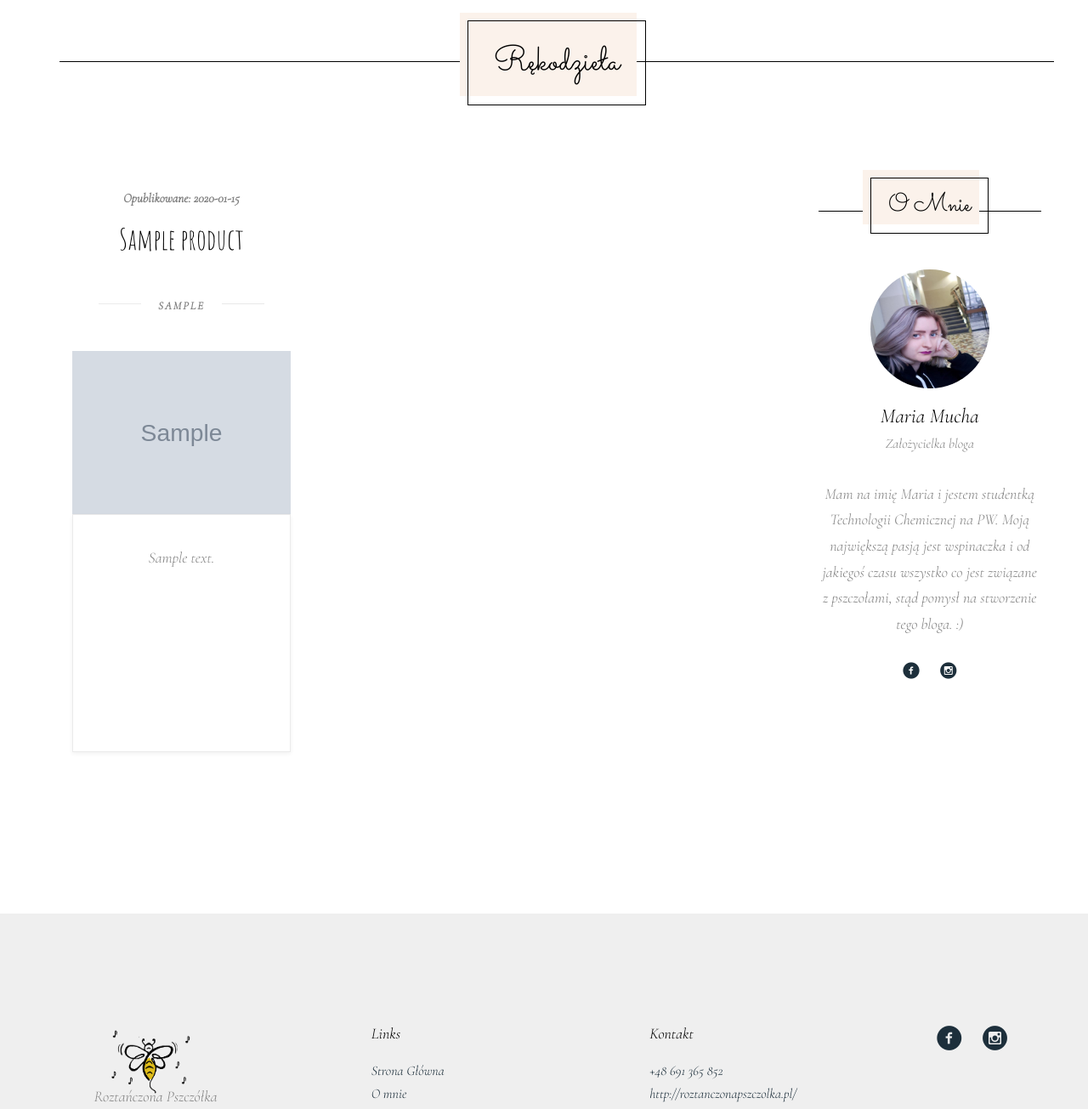
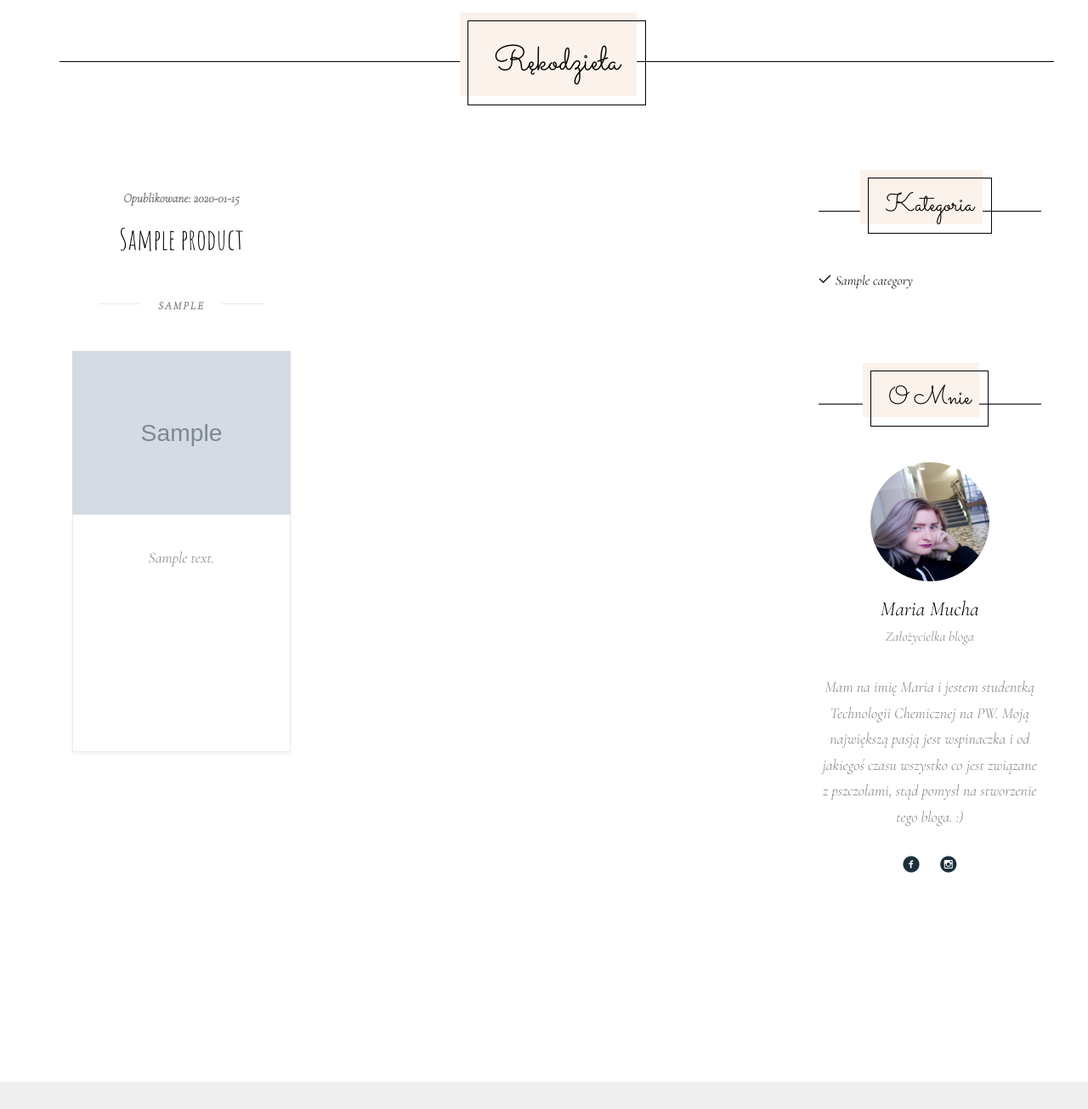
Before and after one commit to markoseb/BeeBloge, a Flask app: template beebloge/templates/productList.html in a window 1280 px wide. Shown: the part 300-1605 px from the top of the page at 85% size. Run offline with Flask 2, Linux system fonts and the light colour scheme; tables that the repository leaves empty hold one stand-in row (values such as "Sample post"); the template is opened without the code that fills it: values that come from a table or form of the project are taken from there, most other values are stand-ins (such as "Sample title", 1, 10 or a date in 2020); grey boxes marked "Sample" are stand-in pictures; some libraries are stand-ins or nearby versions; some web fonts are replaced.

Commit message:
Start work with product category list

```diff
--- a/beebloge/models.py
+++ b/beebloge/models.py
@@ -133,3 +133,8 @@ class Product(db.Model):
 
     def __repr__(self):
         return f"Product Id: {self.id} --- Date: {self.date} --- Title: {self.title}"
+
+    @classmethod
+    def get_category_list(cls):
+        categories = db.session.query(cls.category).distinct(cls.category.name).all()
+        return [category[0] for category in categories]
--- a/beebloge/templates/addProduct.html
+++ b/beebloge/templates/addProduct.html
@@ -27,6 +27,9 @@
 								</div>
 								<div class="col-xs-9">
 									{{wtf.form_field(form.category, class="form-control",rows="20")}}
+								</div>
+								<div class="col-xs-9">
+									{{wtf.form_field(form.shortText, class="form-control")}}
 								</div>
 								<div class="col-xs-9">
 									{{wtf.form_field(form.text, class="form-control")}}
--- a/beebloge/templates/productList.html
+++ b/beebloge/templates/productList.html
@@ -12,8 +12,6 @@
         </div>
 
         <div class="row">
-
-
             <div class="col-md-9 col-padded-right">
                 <div class="row">
 
@@ -24,10 +22,10 @@
                         <div class="fh5co-blog animate-box">
                             <div class="title title-pin text-center">
                                 <span class="posted-on">Opublikowane: {{ product.date.strftime('%Y-%m-%d') }}</span>
-                  <h3><a style="word-wrap: break-word;" href="  {{ url_for('products.product', product_id=product.id) }}">{{
+                                <h3><a style="word-wrap: break-word;"
+                                       href="  {{ url_for('products.product', product_id=product.id) }}">{{
                                     product.title }}</a></h3>
-                  <span class="category">{{
-                    product.category }}</span>
+                                <span class="category">{{ product.category }}</span>
                             </div>
                             <a href="  {{ url_for('products.product', product_id=product.id) }}"><img
                                     class="img-responsive"
@@ -41,14 +39,23 @@
 
                     {% endfor %}
 
-
                 </div>
-
             </div>
-
 
             <aside id="sidebar">
                 <div class="col-md-3">
+
+                    <div class="side animate-box">
+                        <div class="col-md-12 col-md-offset-0 text-center fh5co-heading fh5co-heading-sidebar">
+                            <h2><span>Kategoria</span></h2>
+                        </div>
+                        <ul class="category">
+                             {% for category in categories %}
+                            <li><a href="#"><i class="icon-check"></i>{{category}}</a></li>
+                            {% endfor %}
+                        </ul>
+                    </div>
+
                     <div class="side animate-box">
                         <div class="col-md-12 col-md-offset-0 text-center fh5co-heading fh5co-heading-sidebar">
                             <h2><span>O Mnie</span></h2>
@@ -67,17 +74,13 @@
                                 <li><a href="https://www.instagram.com/maria_muszka/"><i
                                         class="icon-instagram-with-circle"></i></a></li>
                             </ul>
-
-              </div>
-            </div>
-          </div>
-        </aside>
-
-
                         </div>
                     </div>
 
                 </div>
-
+            </aside>
+        </div>
+    </div>
+</div>
 
 {% endblock %}
```
Also changed, not shown: beebloge/products/forms.py (+11 -4 lines), beebloge/products/views.py (+8 -3 lines), beebloge/utils.py (line endings or trailing spaces). Lines whose indentation alone changed are shown as unchanged.
